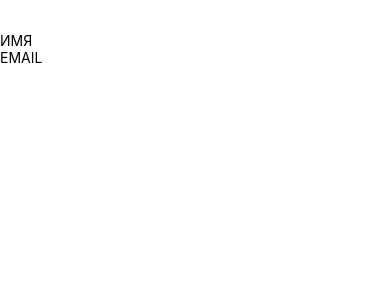
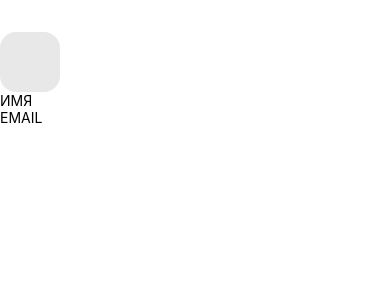
Before and after one commit to supermacchan/rn-homework, a React Native app: screen / in a window 390 px wide. Shown: the top 300 px of the page. Built offline with nearby package versions, Linux system fonts and the light colour scheme.

Commit message:
Update PostsScreen.js

```diff
--- a/Screens/main/PostsScreen.js
+++ b/Screens/main/PostsScreen.js
@@ -11,10 +11,13 @@ export const PostsScreen = () => {
     return (
         <View style={styles.container}>
             {/* Профиль */}
-            <View>
-                <Image />
-                <Text>ИМЯ</Text>
-                <Text>EMAIL</Text>
+            <View style={styles.profileContainer}>
+                {/* контейнер для аватарки */}
+                <View style={styles.imgContainer}>
+                    <Image />
+                </View>
+                <Text style={styles.name}>ИМЯ</Text>
+                <Text style={styles.email}>EMAIL</Text>
             </View>
             <FlatList>
                 <SinglePost />
@@ -30,4 +33,20 @@ const styles = StyleSheet.create({
         backgroundColor: '#fff',
         paddingTop: 32,
     },
+    profileContainer: {
+        backgroundColor: '#fff',
+        // flexDirection: 'row',
+    },
+    imgContainer: {
+        backgroundColor: '#E8E8E8',
+        width: 60,
+        height: 60,
+        borderRadius: 16,
+    },
+    name: {
+
+    },
+    email: {
+
+    }
 })
```
